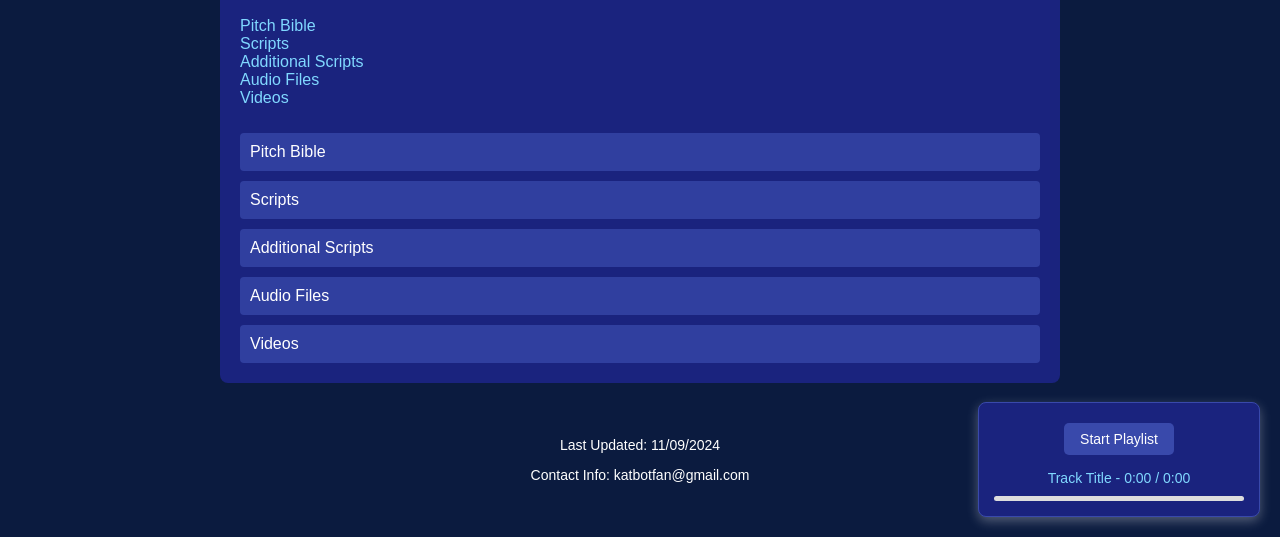
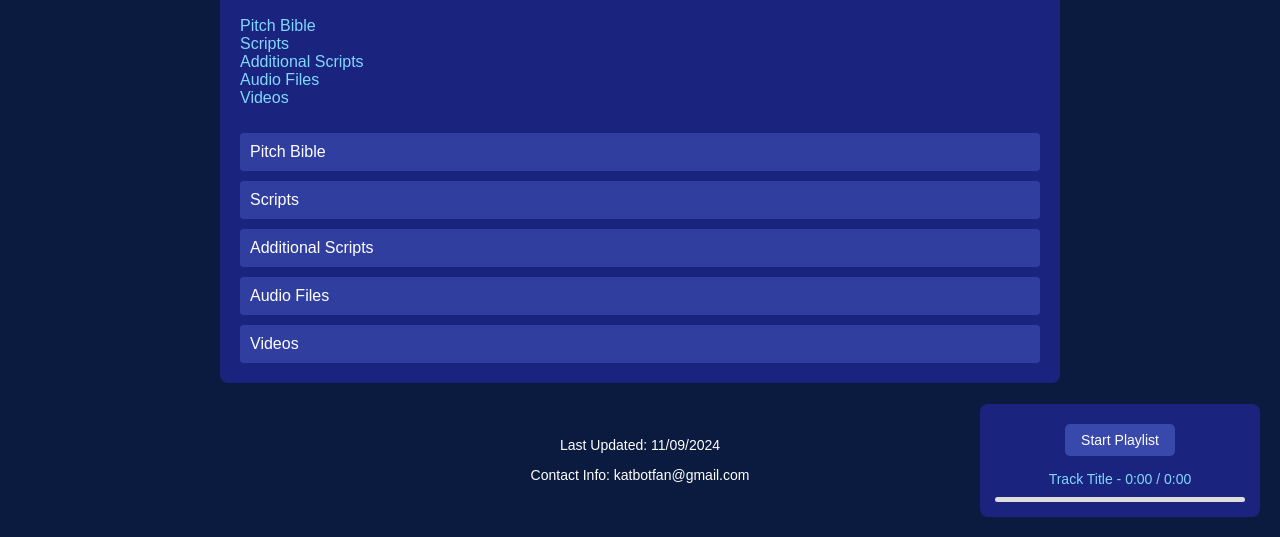
Before and after one commit to KatbotFan/katbotmedia, a plain HTML site: page index.html in a window 1280 px wide. Shown: the part 263-800 px from the top of the page. Drawn offline with Linux system fonts and the light colour scheme.

Commit message:
Update index.html

```diff
--- a/index.html
+++ b/index.html
@@ -69,9 +69,7 @@
       width: 250px;
       padding: 15px;
       background-color: #1a237e;
-      border: 1px solid #3949ab;
-      border-radius: 8px;
-      box-shadow: 0px 4px 12px rgba(255, 255, 255, 0.3);
+	  border-radius: 8px;
       text-align: center;
    }
    .playlist-button, .skip-button {
```
